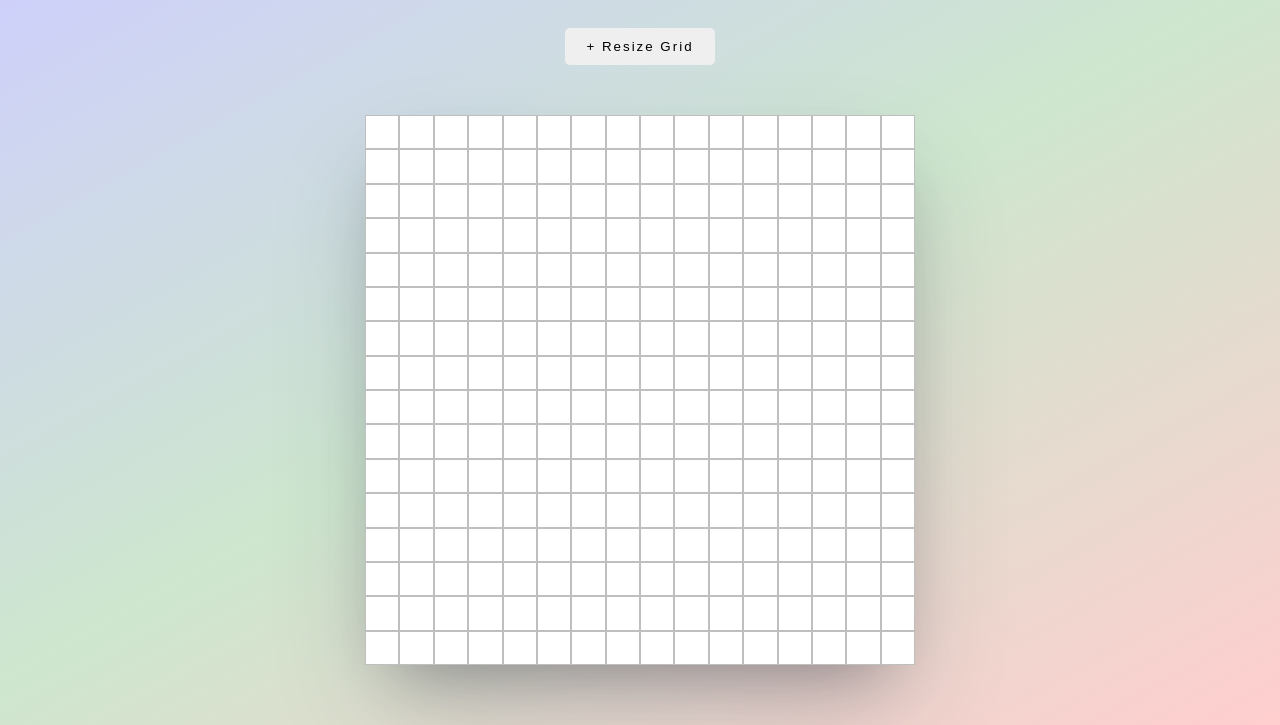
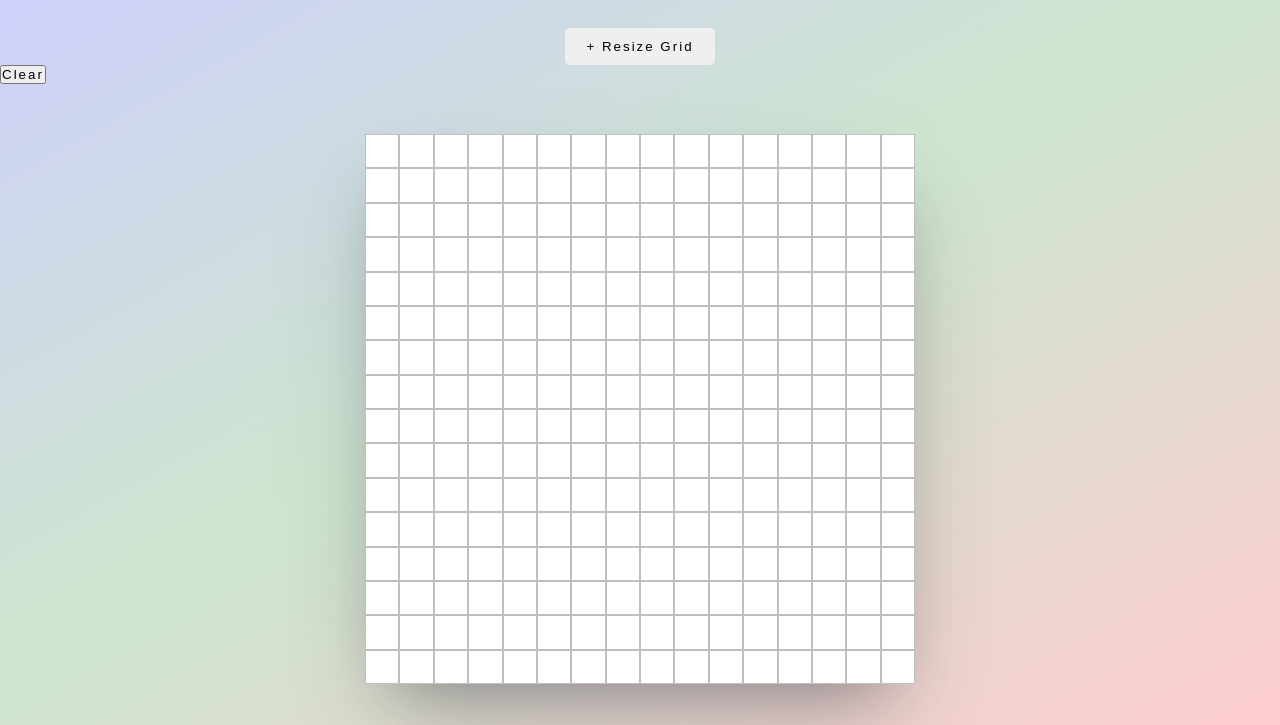
Before and after one commit to maqboolwebdev-stack/Etch-a-Sketch, a plain HTML site: page index.html in a window 1280 px wide. Shown: the part 75-800 px from the top of the page. Drawn offline with Linux system fonts and the light colour scheme; a web font is replaced by a local one.

Commit message:
Create structure main and Add clearColor button

```diff
--- a/index.html
+++ b/index.html
@@ -15,7 +15,13 @@
     <h1>Etch-A-Sketch</h1>
 
     <button class="new-grid-btn">+ Resize Grid</button>
-    <div class="sketch"></div>
+    <div class="main">
+      <div class="buttons-container">
+        <button class="clear-color-btn">Clear</button>
+      </div>
+
+      <div class="sketch"></div>
+    </div>
 
     <script defer src="script.js"></script>
   </body>
```
